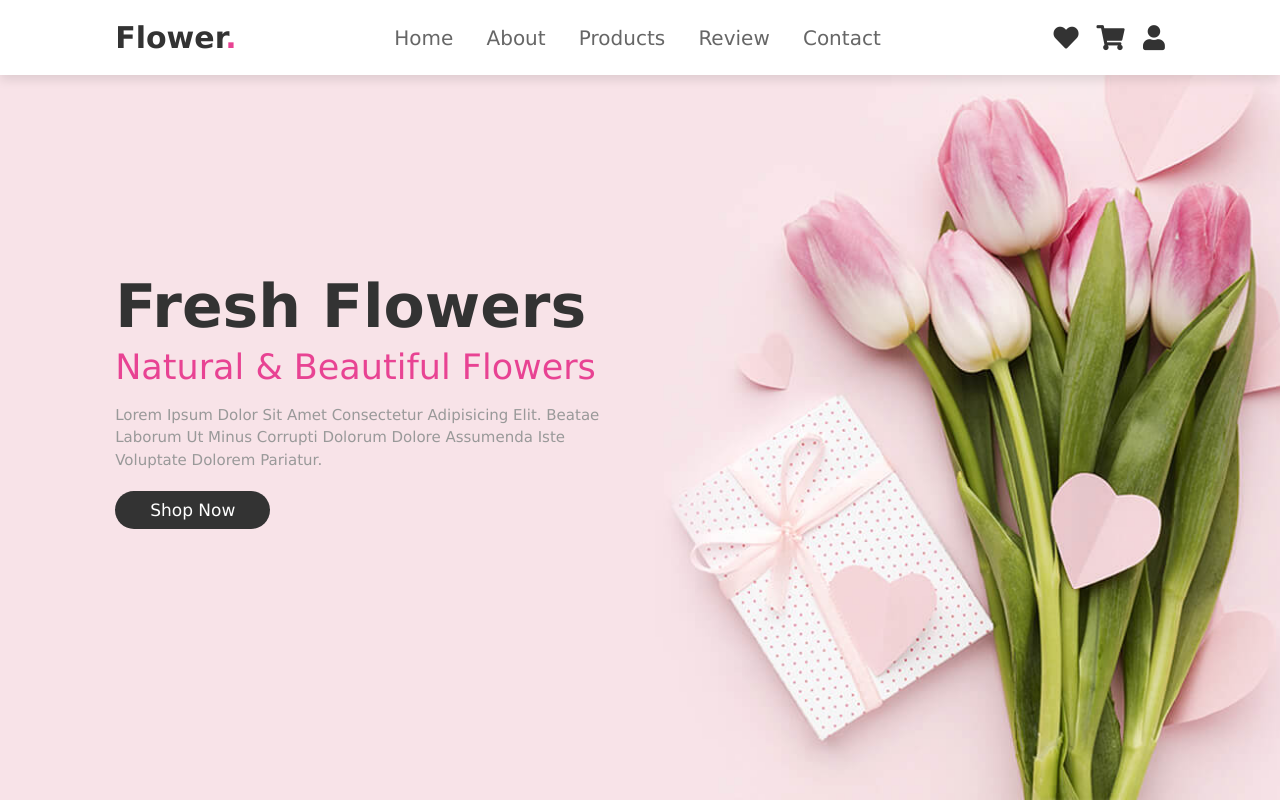
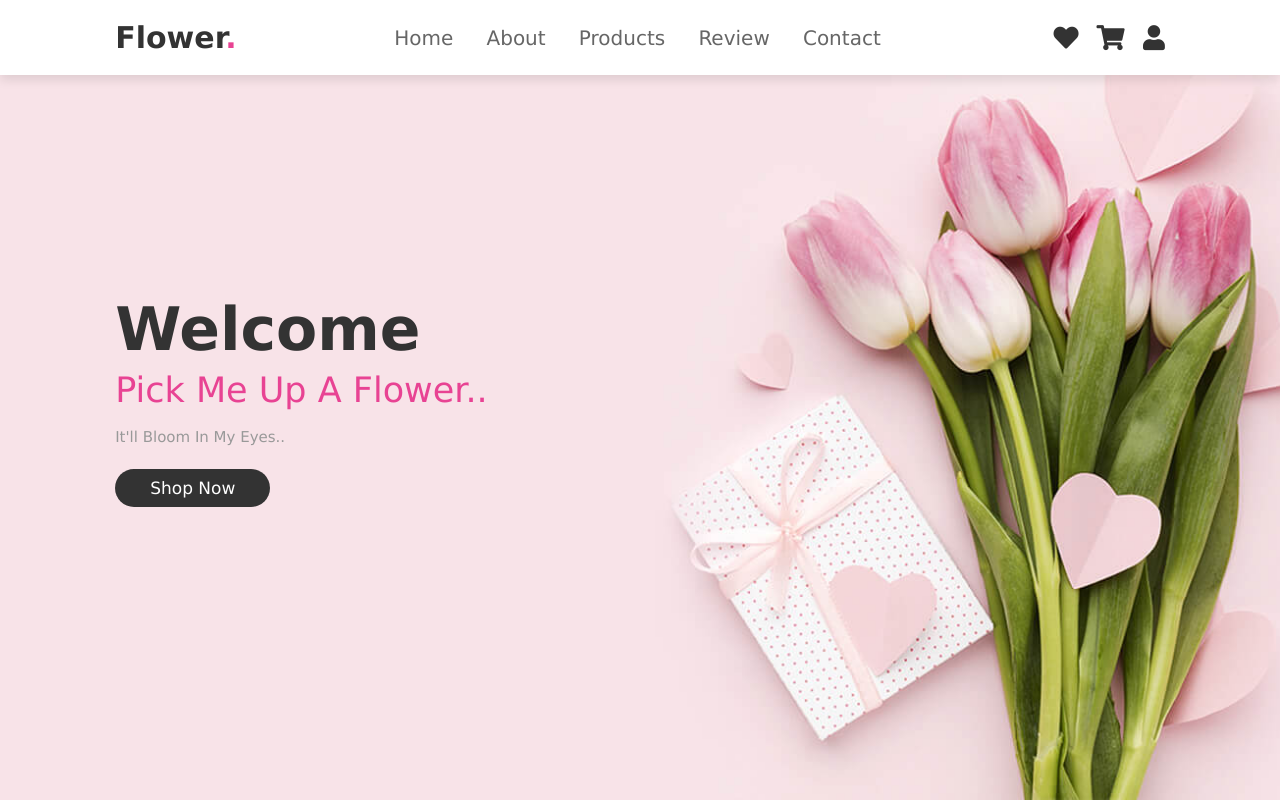
Before and after one commit to SAMIA1008/flwr, a plain HTML site: page index.html in a window 1280 px wide. Shown: the top 802 px of the page. Drawn offline with Linux system fonts and the light colour scheme.

Commit message:
Update index.html

```diff
--- a/index.html
+++ b/index.html
@@ -47,9 +47,9 @@
 <section class="home" id="home">
 
     <div class="content">
-        <h3>fresh flowers</h3>
-        <span> natural & beautiful flowers </span>
-        <p>Lorem ipsum dolor sit amet consectetur adipisicing elit. Beatae laborum ut minus corrupti dolorum dolore assumenda iste voluptate dolorem pariatur.</p>
+        <h3>Welcome </h3>
+        <span> Pick me up a flower..</span>
+        <p>It'll bloom in my eyes..</p>
         <a href="#" class="btn">shop now</a>
     </div>
 
```
